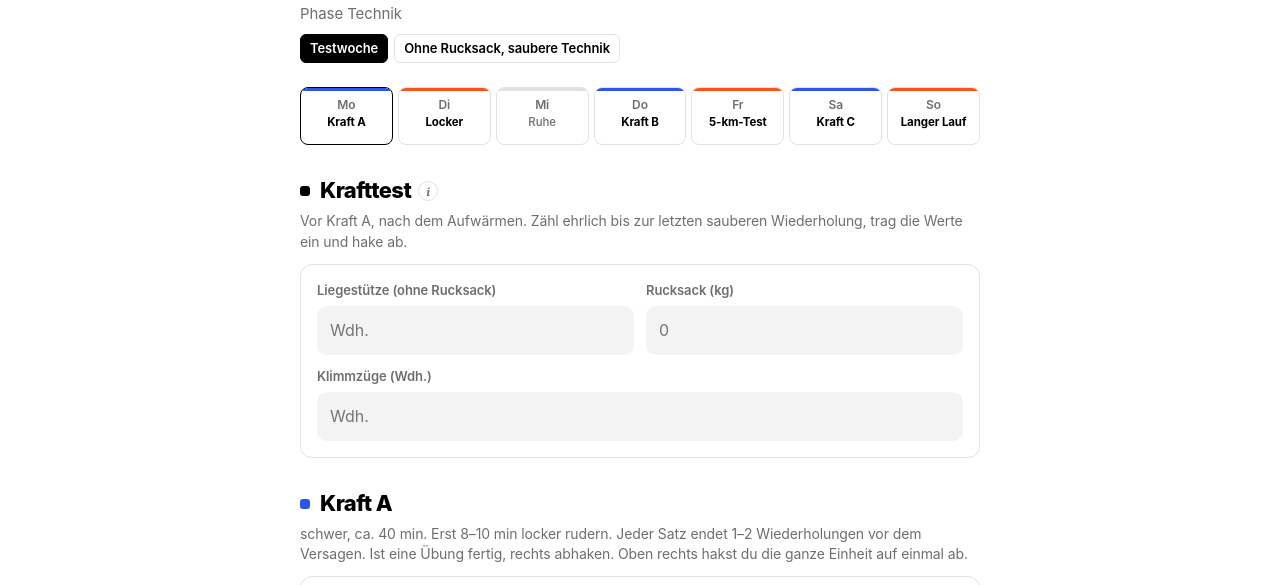
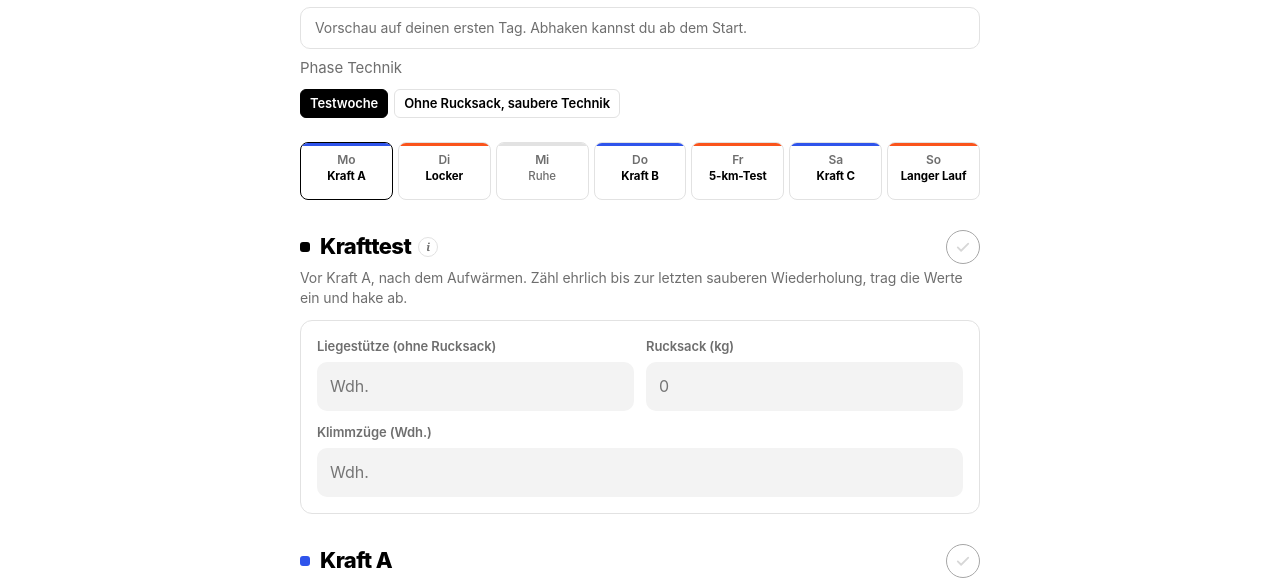
Before and after one commit to alnilam24/kraken-monitor, a plain HTML site: page projekt-1/index.html in a window 1280 px wide. Shown: the part 141-726 px from the top of the page. Drawn offline with Linux system fonts and the light colour scheme.

Commit message:
Projekt 1: show disabled checks in pre-start preview
Co-Authored-By: Claude Opus 5.5 <noreply@anthropic.com>
Claude-Session: https://claude.ai/code/session_01BPrkPWNytwtmYmrNzdZFFd

```diff
--- a/projekt-1/index.html
+++ b/projekt-1/index.html
@@ -143,6 +143,8 @@ ol,ul{margin:6px 0 0;padding-left:20px}li{margin:5px 0}
 .exdone{display:flex;justify-content:space-between;align-items:center;padding-top:10px;padding-bottom:10px}
 .check{margin-left:auto;flex:none;width:34px;height:34px;border-radius:50%;border:1.5px solid var(--hair);background:none;color:var(--ink);display:inline-flex;align-items:center;justify-content:center;padding:0}
 .check svg{opacity:.45}
+.check:disabled{opacity:.35}
+.prenote{margin-top:12px;padding:10px 14px;border:1px solid var(--line);border-radius:10px;font-size:14px;color:var(--mute)}
 .check:active{background:var(--c,var(--ink));border-color:var(--c,var(--ink));color:#fff}.check:active svg{opacity:1}
 .item .top .check{align-self:center}
 .opt{font-weight:500;color:var(--mute);font-size:13px;margin-left:4px}
@@ -427,7 +429,7 @@ function exItems(key,dk,dl,live){
       <div class="top"><span class="name">${esc(e[0])}${infoBtn(e[0])}</span></div>
       <div class="meta"><span class="setbars" aria-hidden="true">${bars}</span><b class="num">${n} Sätze × ${esc(reps)}</b><span>Pause ${e[3]}</span></div>
       ${k?`<span class="kg">${k}</span>`:""}</div>
-      ${live?`<button class="check" data-excheck="${i}" aria-label="${esc(e[0])} abhaken">${CHECK_SVG}</button>`:""}</div></div>`;
+      <button class="check" ${live?`data-excheck="${i}"`:"disabled"} aria-label="${esc(e[0])} abhaken">${CHECK_SVG}</button></div></div>`;
   });
   return open+fin;
 }
@@ -454,7 +456,7 @@ function vHeute(){
   const d=pre?parse(S.start):new Date(),dk=iso(d),p=dayPlan(d);
   S.items=S.items||{};const st=S.items[dk]||{};
   const titles=p.items.filter(i=>i.kind!=="swim"&&i.kind!=="test").map(titleOf).join(" + ");
-  let h=`<div class="hero"><div class="date">${pre?"Dein Start: ":""}${fmtDate(d)}</div><h1>${esc(titles)}</h1>
+  let h=`<div class="hero"><div class="date">${pre?"Dein Start: ":""}${fmtDate(d)}</div><h1>${esc(titles)}</h1>${pre?'<div class="prenote">Vorschau auf deinen ersten Tag. Abhaken kannst du ab dem Start.</div>':""}
     <div class="sub">Phase ${p.ph.name}${p.dl?", Entlastungswoche":""}</div>
     <div class="chips">${isTest(p.w)?'<span class="chip c t-ink" style="color:var(--on)">Testwoche</span>':""}${p.dl?'<span class="chip w">Halbe Sätze, weniger Laufen</span>':""}${p.items.some(i=>i.kind==="kraft")?`<span class="chip">${esc(p.ph.hint)}</span>`:""}</div></div>`;
   const mon=mondayOf(d);let lanes="";
@@ -470,7 +472,7 @@ function vHeute(){
   for(const it of p.items){
     const u=unitKey(it);
     if(u&&st[u]){doneList.push({u,it});continue}
-    const cb=(!pre&&u)?checkBtn(u,titleOf(it)):"";
+    const cb=u?(pre?`<button class="check" disabled aria-label="Ab dem Start abhakbar">${CHECK_SVG}</button>`:checkBtn(u,titleOf(it))):"";
     if(it.kind==="kraft"){
       const k=KRAFT[it.key];
       h+=`<div class="sec unit t-kraft" data-u="${u}"><h2><span class="dot"></span>${k.name}${cb}</h2><div class="lead">${k.tag}. Erst 8–10 min locker rudern. Jeder Satz endet 1–2 Wiederholungen vor dem Versagen. Ist eine Übung fertig, rechts abhaken. Oben rechts hakst du die ganze Einheit auf einmal ab.</div><div class="group">${exItems(it.key,dk,p.dl,!pre)}</div></div>`;
--- a/projekt-1/sw.js
+++ b/projekt-1/sw.js
@@ -1,4 +1,4 @@
-const C="projekt1-v11";
+const C="projekt1-v12";
 const FILES=["./","index.html","manifest.json","icon-192.png","icon-512.png","icon-180.png"];
 self.addEventListener("install",e=>{e.waitUntil(caches.open(C).then(c=>c.addAll(FILES)));self.skipWaiting()});
 self.addEventListener("activate",e=>{e.waitUntil(caches.keys().then(k=>Promise.all(k.filter(x=>x!==C).map(x=>caches.delete(x)))));self.clients.claim()});
```
